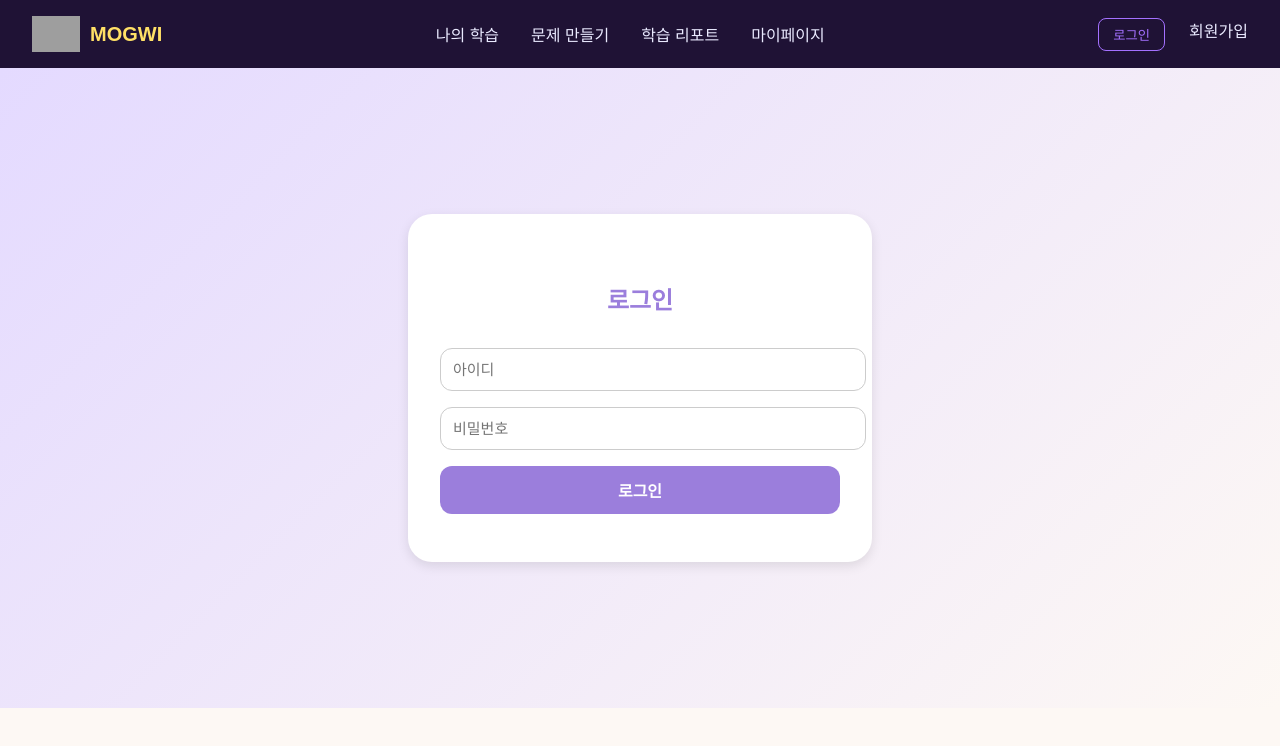
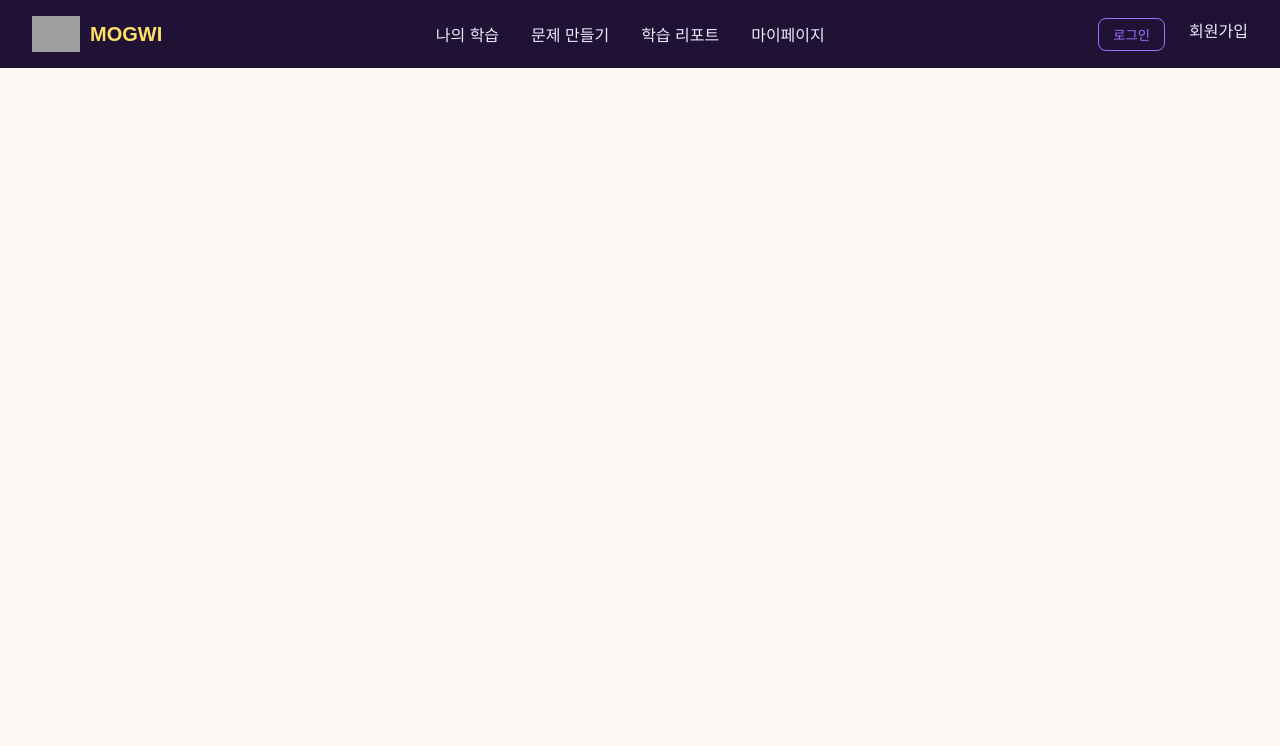
Before and after one commit to suhyun113/Mogwi, a Vue app in the folder frontend/: page /login in a window 1280 px wide. Shown: the top 746 px of the page. Built offline with nearby package versions, Linux system fonts and the light colour scheme; grey boxes are pictures that could not be loaded.

Commit message:
Feat (frontend): 로그인 api 연동

```diff
--- a/frontend/src/components/LoginModal.vue
+++ b/frontend/src/components/LoginModal.vue
@@ -6,13 +6,16 @@
         <button class="close-btn" @click="close">×</button>
       </div>
       <form @submit.prevent="onLogin">
-        <input v-model="email" placeholder="이메일" />
+        <input v-model="userid" placeholder="아이디" />
         <input v-model="password" type="password" placeholder="비밀번호" />
         <div class="remember-container">
-            <input type="checkbox" v-model="remember" id="remember-checkbox" class="remember-checkbox" />
-            <label for="remember" class="remember-label">로그인 상태 유지</label>
+          <input type="checkbox" v-model="remember" id="remember-checkbox" class="remember-checkbox" />
+          <label for="remember" class="remember-label">로그인 상태 유지</label>
         </div>
         <button class="login-btn">로그인</button>
+        <div class="error-space">
+          <p v-if="errorMessage" class="error-msg">{{ errorMessage }}</p>
+        </div>
       </form>
       <div class="links">
         <router-link to="/register" class="dimmed-link">회원가입</router-link>
@@ -29,19 +32,45 @@
 
 <script setup>
 import { ref } from 'vue'
-// eslint-disable-next-line no-undef
+import axios from 'axios'
+
+// eslint-disable-next-line
 const emit = defineEmits(['close'])
 
-const email = ref('')
+const userid = ref('')
 const password = ref('')
 const remember = ref(false)
+const errorMessage = ref('')
 
 const close = () => emit('close')
 
-const onLogin = () => {
-  if (email.value && password.value) {
-    alert('로그인 성공 (임시)')
-    close()
+const onLogin = async () => {
+  if (!userid.value && !password.value) {
+    errorMessage.value = '아이디와 비밀번호를 입력해주세요.'
+    return
+  } else if (!userid.value) {
+    errorMessage.value = '아이디를 입력해주세요.'
+    return
+  } else if (!password.value) {
+    errorMessage.value = '비밀번호를 입력해주세요.'
+    return
+  }
+
+  try {
+    const response = await axios.post('/api/login', {
+      userid: userid.value,
+      userpass: password.value
+    })
+    if (response.data === 'success') {
+      alert('로그인 성공')
+      errorMessage.value = ''
+      close()
+    } else {
+      errorMessage.value = '아이디 또는 비밀번호가 올바르지 않습니다.'
+    }
+  } catch (err) {
+    console.error(err)
+    errorMessage.value = '서버 오류가 발생했습니다.'
   }
 }
 </script>
@@ -105,6 +134,15 @@ input {
 .login-btn:hover {
   background: #854fe6;
 }
+.error-space {
+  height: 18px;
+  margin-top: 4px;
+}
+.error-msg {
+  color: #e74c3c;
+  font-size: 13px;
+  line-height: 1;
+}
 .remember-container {
   display: flex;
   justify-content: flex-end;
@@ -115,7 +153,6 @@ input {
   font-size: 14px;
   color: #333;
 }
-
 .remember-checkbox {
   appearance: none;
   width: 14px;
@@ -126,14 +163,12 @@ input {
   position: relative;
   cursor: pointer;
   display: inline-block;
-  vertical-align: middle; /* 핵심: 세로 정렬 */
+  vertical-align: middle;
 }
-
 .remember-checkbox:checked {
   background-color: #a471ff;
   border-color: #a471ff;
 }
-
 .remember-checkbox:checked::after {
   content: '✔';
   color: white;
@@ -144,14 +179,11 @@ input {
   transform: translate(-50%, -50%);
   line-height: 1;
 }
-
-
 .remember-label {
   font-size: 14px;
   color: #333;
   white-space: nowrap;
 }
-
 .links {
   margin-top: 1rem;
   font-size: 14px;
--- a/frontend/src/router/index.js
+++ b/frontend/src/router/index.js
@@ -1,11 +1,9 @@
 import { createRouter, createWebHistory } from 'vue-router'
 import MainView from '@/views/MainView.vue'
-import LoginView from '@/views/LoginView.vue'
 import MyStudyView from '@/views/MyStudyView.vue'
 
 const routes = [
   { path: '/', name: 'home', component: MainView },
-  { path: '/login', name: 'login', component: LoginView },
   { path: '/mystudy', name: 'mystudy', component: MyStudyView }
 ]
 
--- a/frontend/src/views/LoginView.vue
+++ /dev/null
@@ -1,91 +0,0 @@
-<template>
-  <div class="login-page">
-    <div class="login-box">
-      <h2>로그인</h2>
-      <form @submit.prevent="onLogin">
-        <input v-model="email" placeholder="아이디" />
-        <input v-model="password" type="password" placeholder="비밀번호" />
-        <button type="submit">로그인</button>
-      </form>
-      <p v-if="errorMsg" class="error">{{ errorMsg }}</p>
-    </div>
-  </div>
-</template>
-
-<script setup>
-import { ref } from 'vue'
-import { useRouter } from 'vue-router'
-import { useUserStore } from '@/store/userStore'
-
-const email = ref('')
-const password = ref('')
-const errorMsg = ref('')
-const router = useRouter()
-const userStore = useUserStore()
-
-async function onLogin() {
-  if (email.value === 'test' && password.value === '1234') {
-    userStore.login('token', { email: email.value })
-    router.push('/mystudy')
-  } else {
-    errorMsg.value = '아이디 또는 비밀번호가 잘못되었습니다.'
-  }
-}
-</script>
-
-<style scoped>
-.login-page {
-  display: flex;
-  justify-content: center;
-  align-items: center;
-  min-height: 80vh;
-  background: linear-gradient(135deg, #e4daff, #fdf8f4);
-}
-
-.login-box {
-  background-color: white;
-  padding: 3rem 2rem;
-  border-radius: 1.5rem;
-  box-shadow: 0 4px 12px rgba(0, 0, 0, 0.1);
-  width: 100%;
-  max-width: 400px;
-  text-align: center;
-}
-
-.login-box h2 {
-  margin-bottom: 2rem;
-  color: #9b7edc;
-}
-
-input {
-  width: 100%;
-  padding: 12px;
-  margin-bottom: 1rem;
-  border: 1px solid #ccc;
-  border-radius: 12px;
-  font-size: 15px;
-}
-
-button {
-  width: 100%;
-  background-color: #9b7edc;
-  color: #fff;
-  padding: 12px;
-  border: none;
-  border-radius: 12px;
-  font-weight: bold;
-  font-size: 16px;
-  cursor: pointer;
-  transition: background-color 0.2s;
-}
-
-button:hover {
-  background-color: #7a5fc2;
-}
-
-.error {
-  color: #c00;
-  font-size: 14px;
-  margin-top: 0.5rem;
-}
-</style>
```
